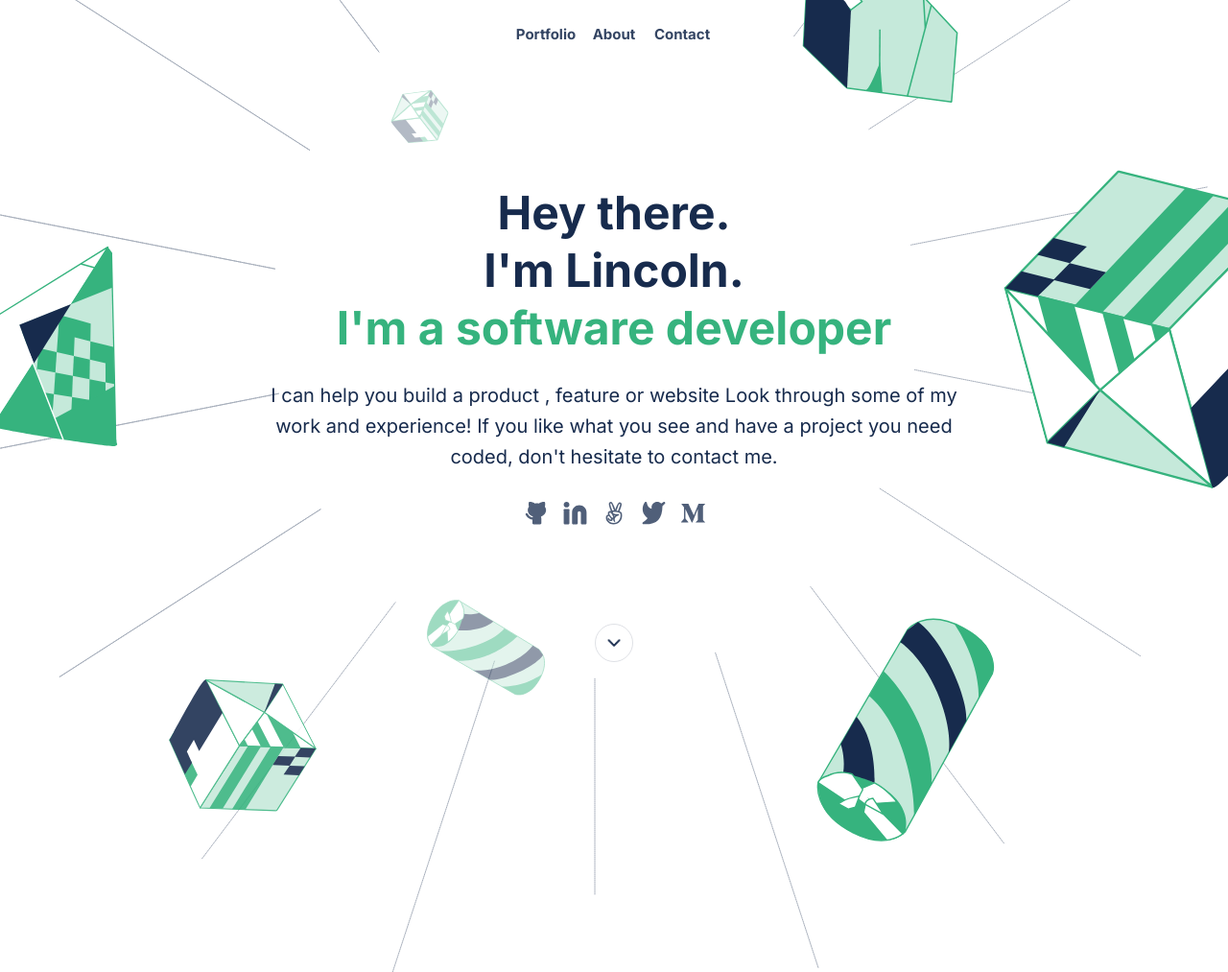
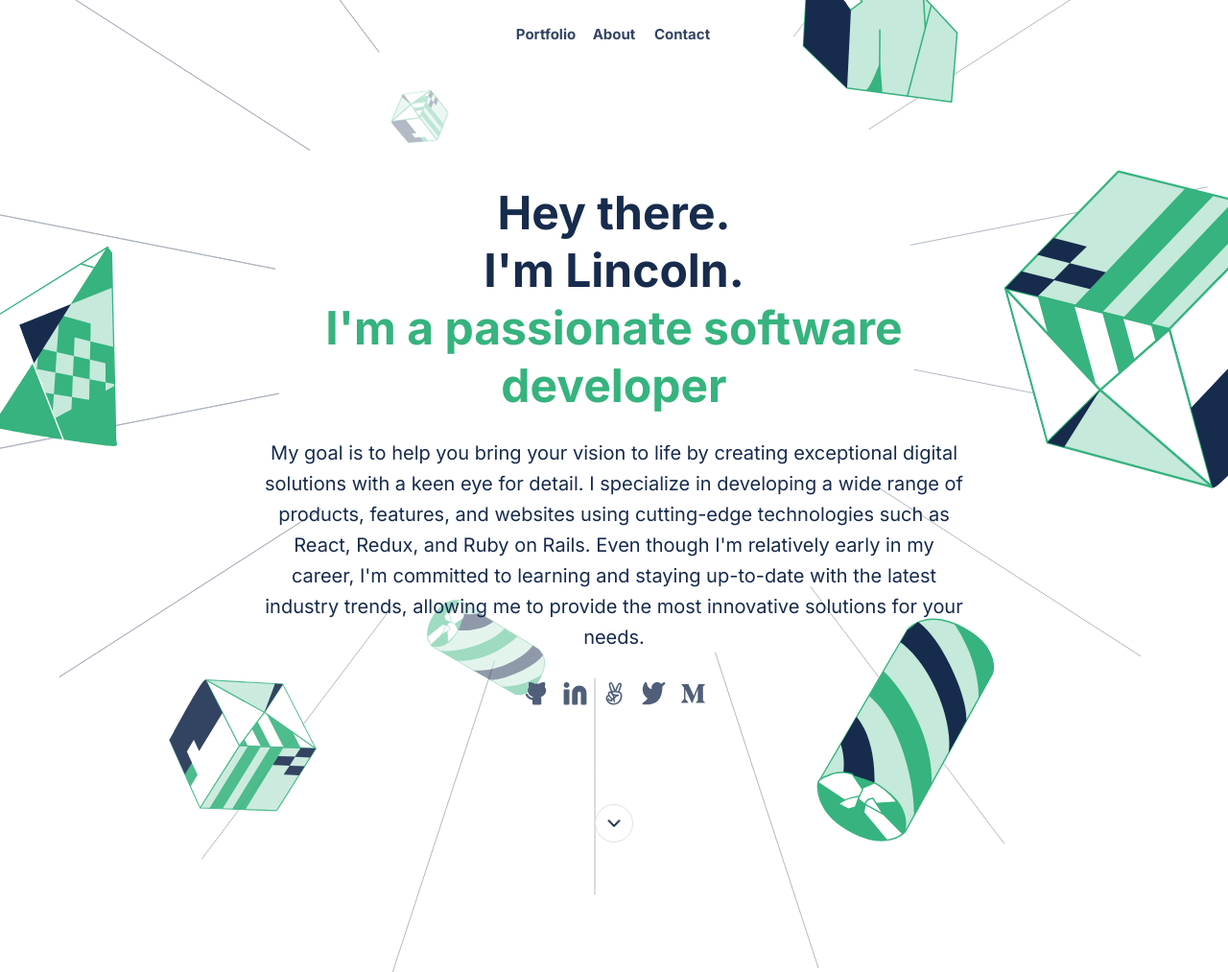
Before and after one commit to lincoln1883/lincoln.dev, a website: page index.html in a window 1280 px wide. Shown: the top 1013 px of the page at 96% size. Drawn offline with Linux system fonts and the light colour scheme.

Commit message:
Modify intro section.

```diff
--- a/index.html
+++ b/index.html
@@ -42,13 +42,15 @@
 							I'm Lincoln.</span
 						>
 				<br />
-				I'm a software developer
+				I'm a passionate software developer
 			</h1>
 			<div class="intro-description">
 				<p>
-					I can help you build a product , feature or website Look through
-					some of my work and experience! If you like what you see and have
-					a project you need coded, don't hesitate to contact me.
+					My goal is to help you bring your vision to life by creating exceptional digital solutions with a keen eye for detail.
+					I specialize in developing a wide range of products, features, and websites using cutting-edge
+					technologies such as React, Redux, and Ruby on Rails. Even though I'm relatively early in my career,
+					I'm committed to learning and staying up-to-date with the latest industry trends,
+					allowing me to provide the most innovative solutions for your needs.
 				</p>
 			</div>
 			<div class="social">
```
